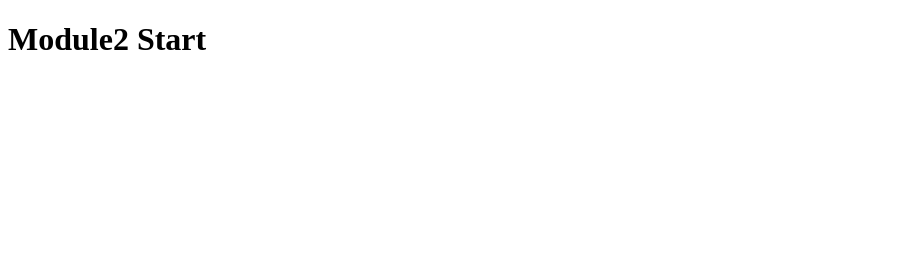
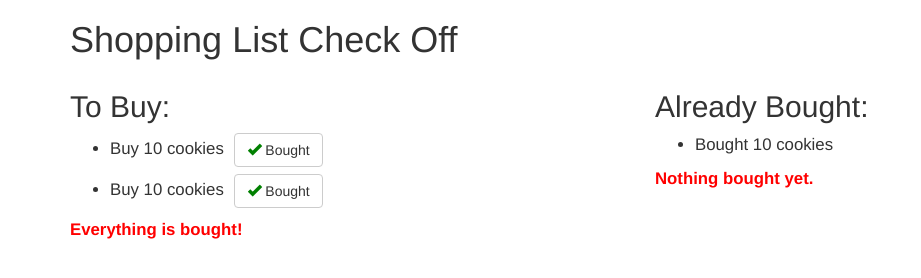
Before and after one commit to coderixius/module2-solution, a plain HTML site: page index.html in a window 1280 px wide. Shown: the whole page, without its empty margins (0-921 px from the left). Drawn offline with nearby package versions, Linux system fonts and the light colour scheme.

Commit message:
New index

```diff
--- a/index.html
+++ b/index.html
@@ -1,14 +1,53 @@
-<!DOCTYPE html>
-<html >
+<!doctype html>
+<html lang="en">
   <head>
-    <meta charset="utf-8">
-    <script src="angular.min.js"></script>
-    <script src="app.js"></script>
-
-    <title>Module 2</title>
+    <title>Shopping List Check Off</title>
+    <meta name="viewport" content="width=device-width, initial-scale=1">
+    <link rel="stylesheet" href="styles/bootstrap.min.css">
+    <style>
+      .emptyMessage {
+        font-weight: bold;
+        color: red;
+        font-size: 1.2em;
+      }
+      li {
+        margin-bottom: 7px;
+        font-size: 1.2em;
+      }
+      li > button {
+        margin-left: 6px;
+      }
+      button > span {
+        color: green;
+      }
+    </style>
   </head>
 <body>
-  <h1>Module2 Start</h1>
+  <div class="container">
+  <h1>Shopping List Check Off</h1>
 
-  </body>
+  <div class="row">
+
+    <!-- To Buy List -->
+    <div class="col-md-6">
+     <h2>To Buy:</h2>
+     <ul>
+       <li>Buy 10 cookies <button class="btn btn-default"><span class="glyphicon glyphicon-ok"></span> Bought</button></li>
+       <li>Buy 10 cookies <button class="btn btn-default"><span class="glyphicon glyphicon-ok"></span> Bought</button></li>
+     </ul>
+     <div class="emptyMessage">Everything is bought!</div>
+    </div>
+
+    <!-- Already Bought List -->
+    <div class="col-md-6">
+     <h2>Already Bought:</h2>
+     <ul>
+       <li>Bought 10 cookies</li>
+     </ul>
+     <div class="emptyMessage">Nothing bought yet.</div>
+    </div>
+  </div>
+</div>
+
+</body>
 </html>
```
